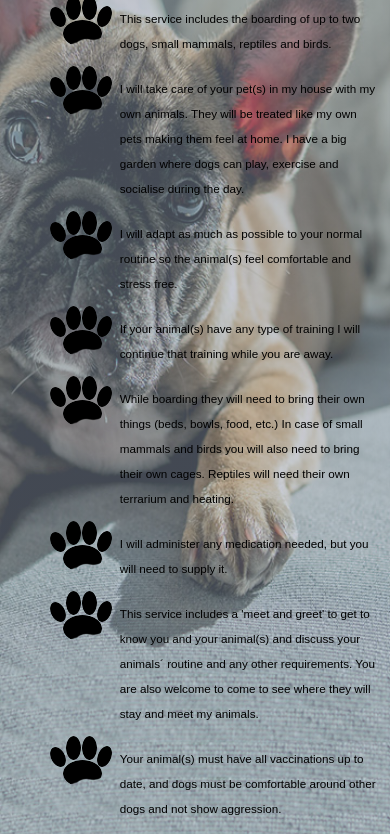
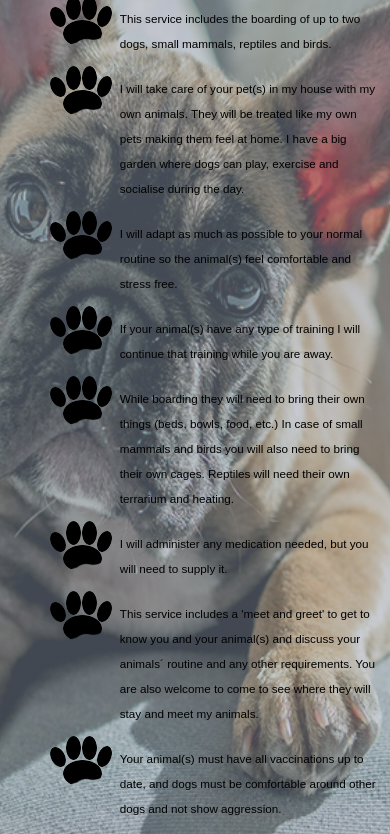
Before and after one commit to MTreeves24/PurePetPassion, a plain HTML site: page boarding/index.html in a window 390 px wide. Shown: the part 114-948 px from the top of the page. Drawn offline with Linux system fonts and the light colour scheme.

Commit message:
fix boarding background for 360px phones

```diff
--- a/boarding/boarding.scss
+++ b/boarding/boarding.scss
@@ -20,7 +20,7 @@
 
 body{
     background:linear-gradient(rgba(141,153,174,0.5), rgba(141,153,174,0.4)), url(../images/background-boarding-mobile.jpg) no-repeat;
-    background-size: contain;
+    background-size: 500px;
     font-family: Arial;
     margin:0;
 }
@@ -223,7 +223,7 @@ body{
     }
 }
 
-@media screen and (min-width: 700px){
+@media screen and (min-width: 500px){
   body{
     background:linear-gradient(rgba(141,153,174,0.6), rgba(141,153,174,0.4)), url(../images/background-boarding-mobile.jpg) no-repeat;
     background-size: cover;
--- a/boarding/index.html
+++ b/boarding/index.html
@@ -2,7 +2,7 @@
 <html>
 <head>
     <link rel="stylesheet" type="text/css" href="boarding.css">
-    <meta name="viewport" content="width=device-width, initial-scale=1">
+    <meta name="viewport" content="width=device-width, initial-scale=1, shrink-to-fit=no">
     <meta charset="utf-8">
     <link href="../favicon.ico" rel="icon" type="image/x-icon" />
     <title>Boarding</title>
```
Also changed, not shown: boarding/boarding.css, 1 other file.
